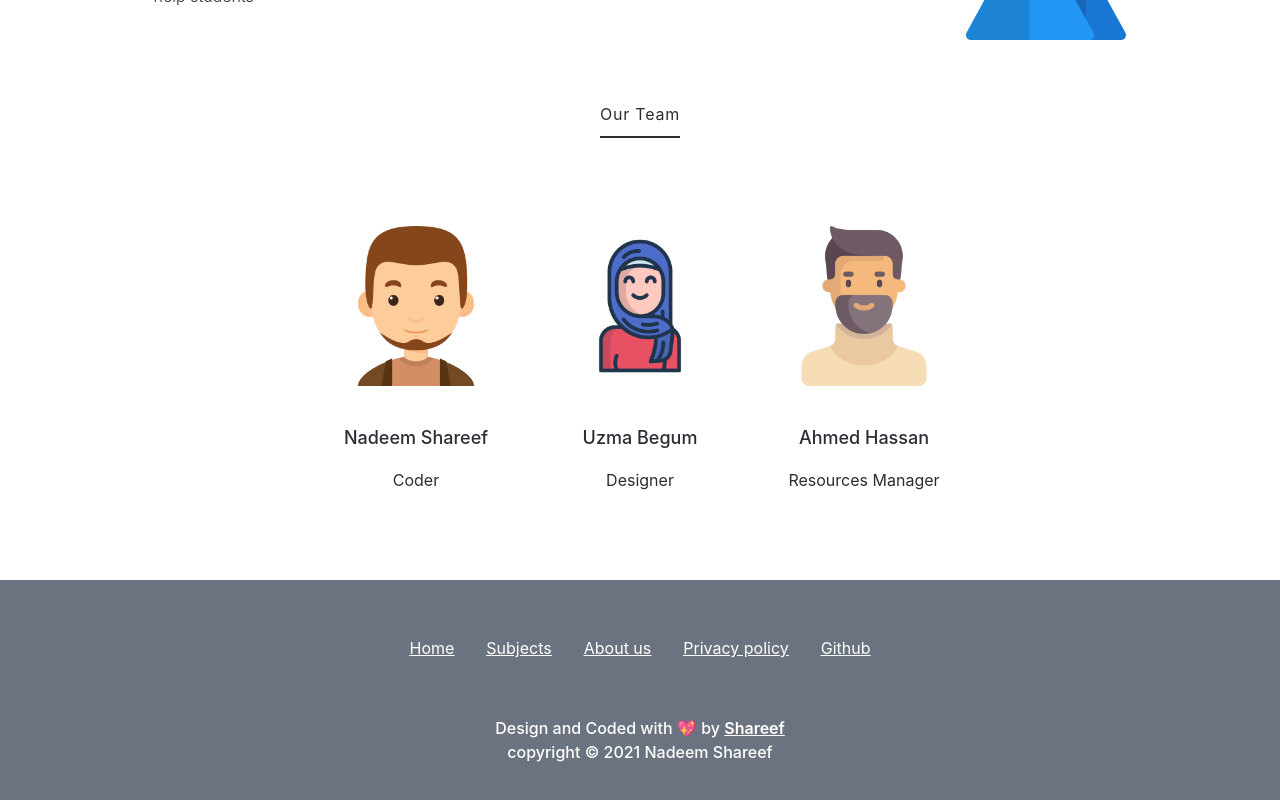
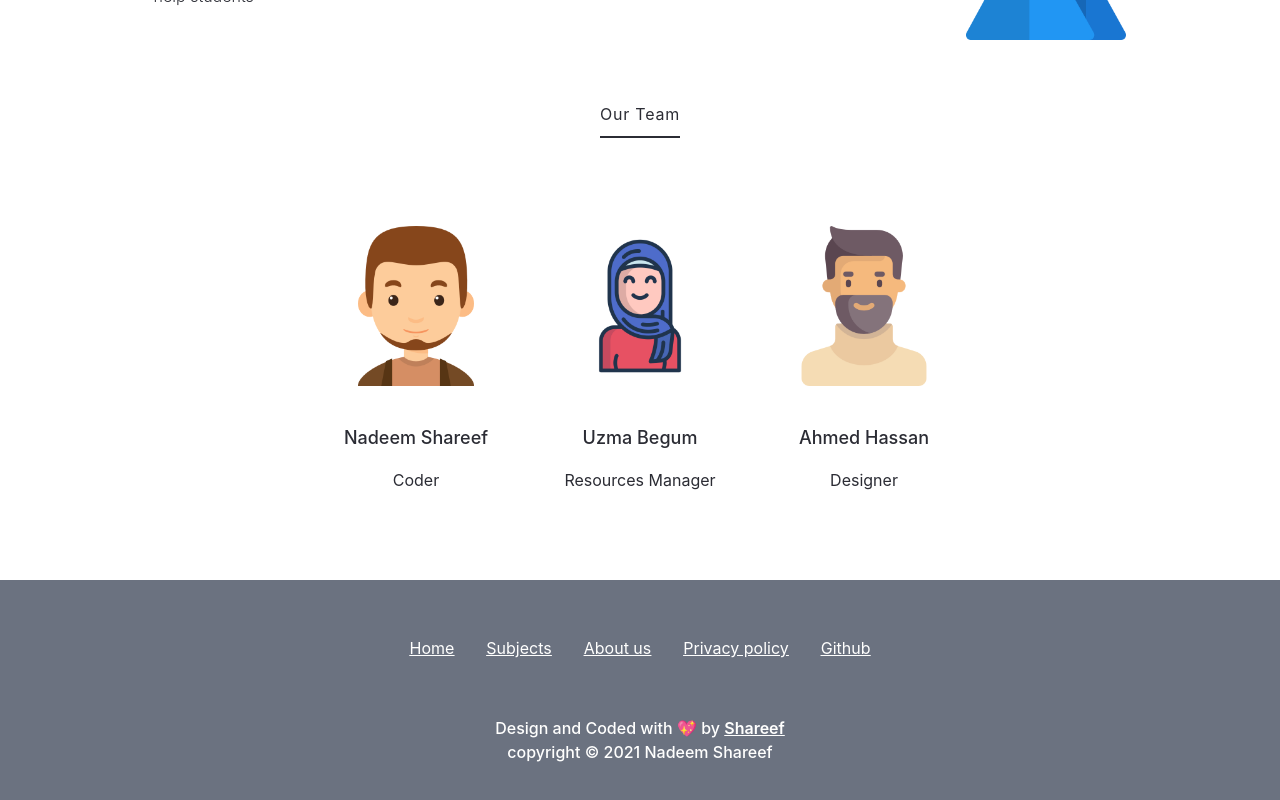
Before and after one commit to shareef99/yourounotes, a Next.js app: page /about in a window 1280 px wide. Shown: the part 1338-2138 px from the top of the page. Built offline with nearby package versions, Linux system fonts and the light colour scheme; no server answers.

Commit message:
Change roles

```diff
--- a/pages/about.tsx
+++ b/pages/about.tsx
@@ -54,13 +54,13 @@ const about = (props: Props) => {
     {
       id: 1,
       name: "Uzma Begum",
-      role: "Designer",
+      role: "Resources Manager",
       imgURL: "/images/team/nikhat.png",
     },
     {
       id: 2,
       name: "Ahmed Hassan",
-      role: "Resources Manager",
+      role: "Designer",
       imgURL: "/images/team/mirza.png",
     },
   ];
```
